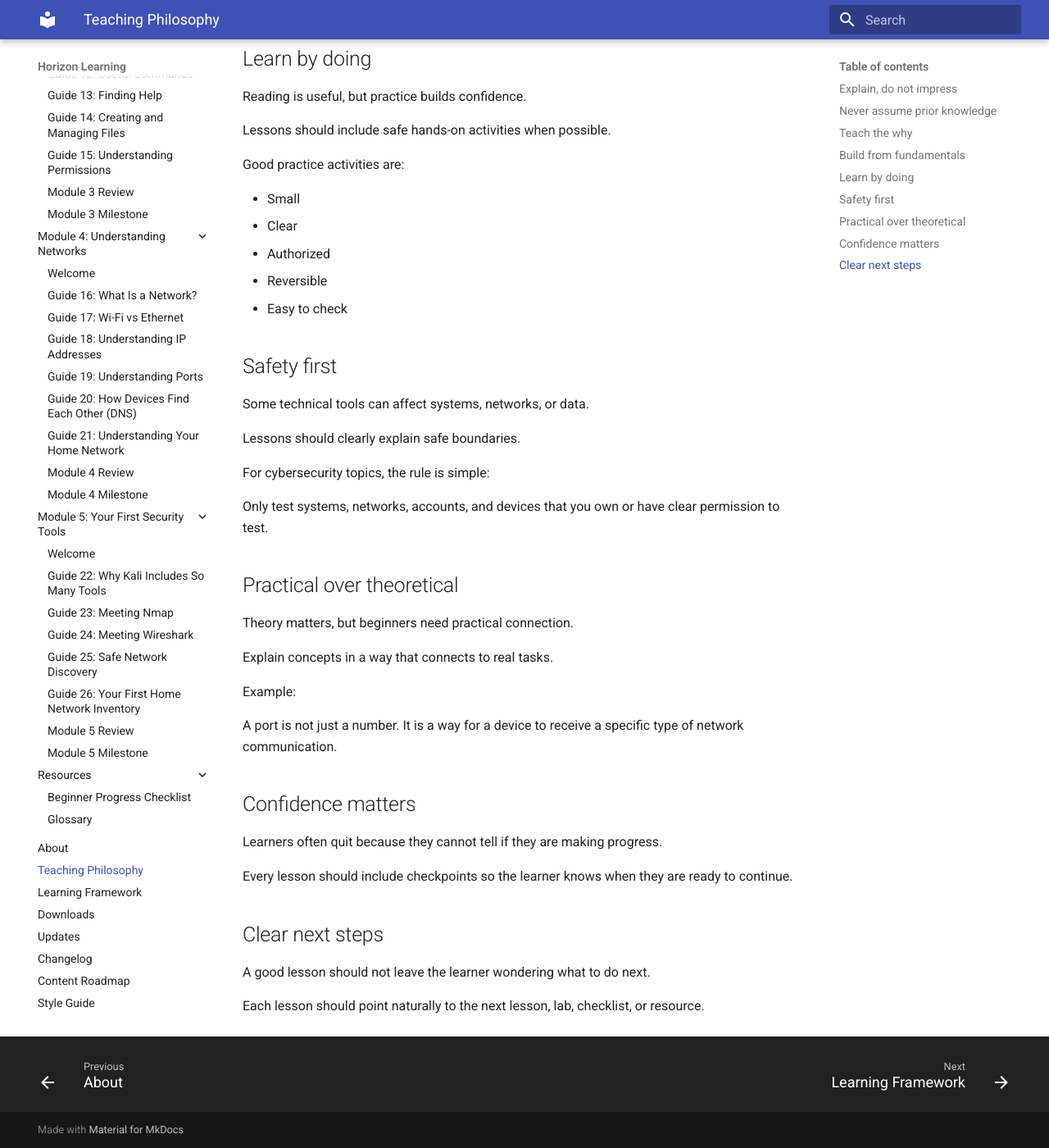
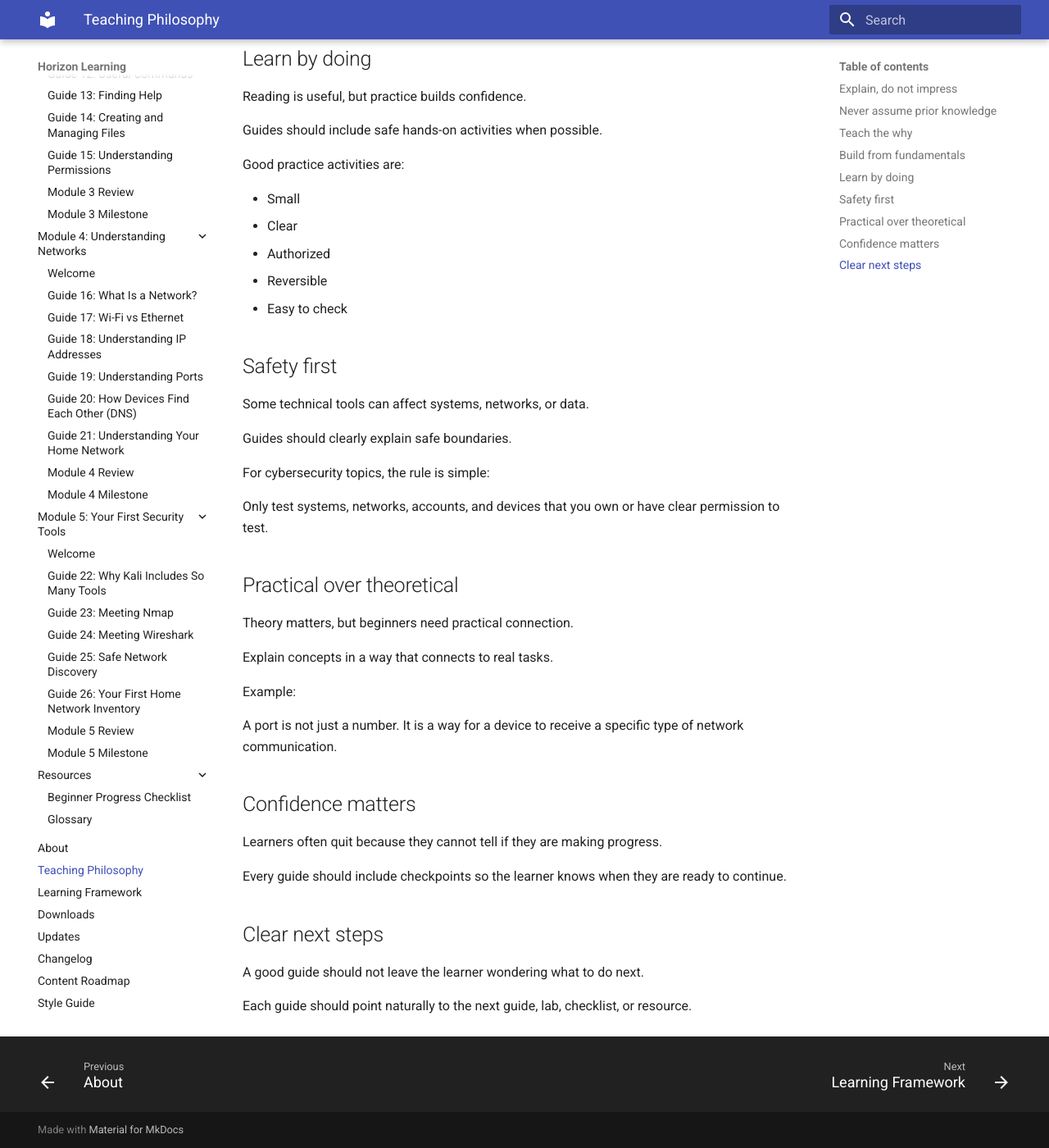
Before and after one commit to horizontechdevelopment-droid/horizon-learning, an MkDocs documentation site: the page built from docs/teaching-philosophy.md, in a window 1280 px wide and 1400 px high, scrolled down 1421 px. Shown: the whole window at 82% size. Built offline with MkDocs 1.6.1 and Material for MkDocs 9.7.7, drawn with Linux system fonts in a browser that asks for light colours; some of the changed text lies outside the part shown.

Commit message:
Standardize Guide naming for Private Preview v0.1

```diff
--- a/docs/teaching-philosophy.md
+++ b/docs/teaching-philosophy.md
@@ -6,7 +6,7 @@ Horizon Learning is built around one idea:
 
 ## Explain, do not impress
 
-Lessons should help the learner understand.
+Guides should help the learner understand.
 
 The goal is not to sound advanced.
 
@@ -20,7 +20,7 @@ A beginner may not know what Linux is, what a terminal is, what an IP address is
 
 That is okay.
 
-Lessons should meet the learner where they are.
+Guides should meet the learner where they are.
 
 ## Teach the why
 
@@ -53,7 +53,7 @@ For example:
 
 Reading is useful, but practice builds confidence.
 
-Lessons should include safe hands-on activities when possible.
+Guides should include safe hands-on activities when possible.
 
 Good practice activities are:
 
@@ -67,7 +67,7 @@ Good practice activities are:
 
 Some technical tools can affect systems, networks, or data.
 
-Lessons should clearly explain safe boundaries.
+Guides should clearly explain safe boundaries.
 
 For cybersecurity topics, the rule is simple:
 
@@ -87,10 +87,10 @@ A port is not just a number. It is a way for a device to receive a specific type
 
 Learners often quit because they cannot tell if they are making progress.
 
-Every lesson should include checkpoints so the learner knows when they are ready to continue.
+Every guide should include checkpoints so the learner knows when they are ready to continue.
 
 ## Clear next steps
 
-A good lesson should not leave the learner wondering what to do next.
+A good guide should not leave the learner wondering what to do next.
 
-Each lesson should point naturally to the next lesson, lab, checklist, or resource.
+Each guide should point naturally to the next guide, lab, checklist, or resource.
```
Also changed, not shown: docs/cybersecurity-first-steps/index.md (+1 -1 lines), docs/index.md (+1 -1 lines), docs/templates/guide-template.md (+3 -3 lines).
